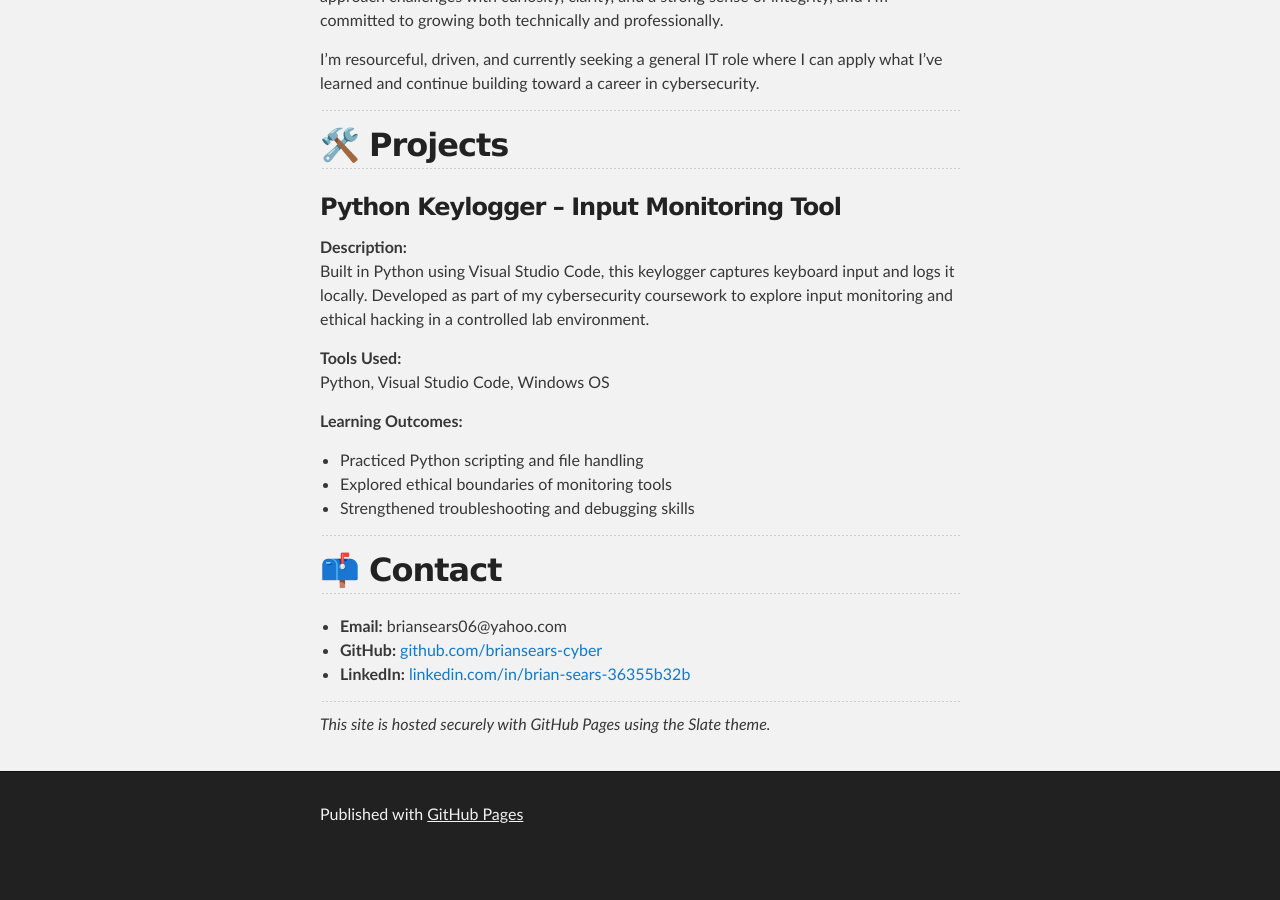
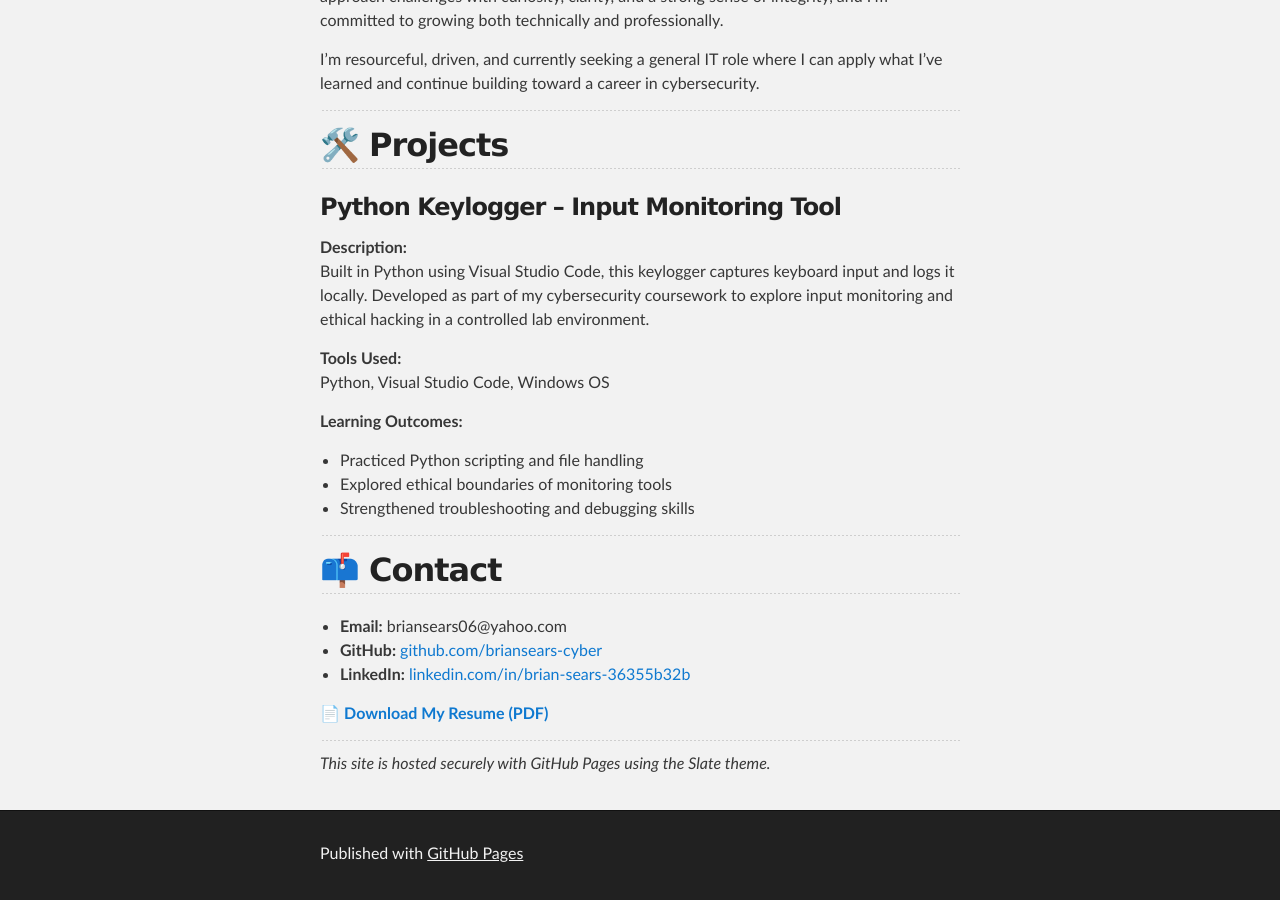
Before and after one commit to briansears-cyber/briansears-cyber.github.io, a Jekyll site: the page built from index.md, in a window 1280 px wide and 900 px high, scrolled down 598 px. Built offline with Jekyll 4.4.1, drawn with Linux system fonts in a browser that asks for light colours; before the commit the page ends 1459 px from its top, so only the background shows below that.

Commit message:
Update index.md

```diff
--- a/index.md
+++ b/index.md
@@ -36,6 +36,8 @@ Python, Visual Studio Code, Windows OS
 - **GitHub:** [github.com/briansears-cyber](https://github.com/briansears-cyber)
 - **LinkedIn:** [linkedin.com/in/brian-sears-36355b32b](https://www.linkedin.com/in/brian-sears-36355b32b)
 
+📄 **[Download My Resume (PDF)](BrianSears_CyberResume.pdf)**
+
 ---
 
 *This site is hosted securely with GitHub Pages using the Slate theme.*
```
